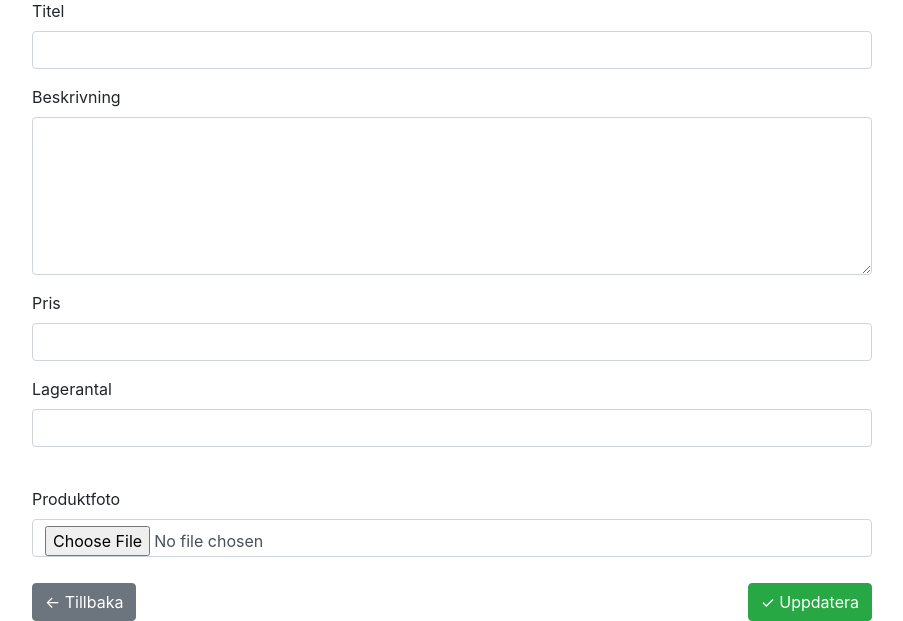
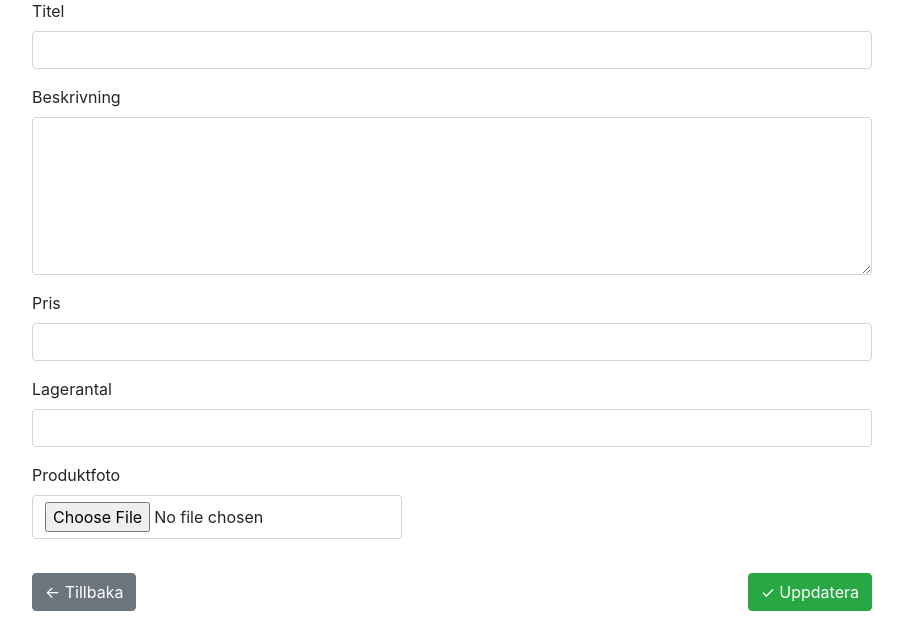
Before and after one commit to norrlandl/kunskapskontroll-2_e-commerce, a PHP site: page /admin/products/update-product.php?productID=1 in a window 1280 px wide. Shown: the part 200-821 px from the top of the page, without its empty margins (188-1091 px from the left). Run offline with PHP 8.4, Linux system fonts and the light colour scheme; data that the repository does not hold is empty.

Commit message:
product file upload

```diff
--- a/public/admin/css/index.css
+++ b/public/admin/css/index.css
@@ -26,3 +26,8 @@ h1 {
 .table-admin thead tr th:first-child {
   width: 7%;
 }
+
+.btn-outline-grey {
+  border-color: #ced4da;
+
+}
--- a/public/admin/products/update-product.php
+++ b/public/admin/products/update-product.php
@@ -115,17 +115,17 @@ $singleProduct = $globalDbHandler->fetchById($_GET['productID'], "products");
 
         <div class="form-group">
             <label for="stock">Lagerantal</label>
-            <input type="number" class="form-control" name="stock" value="<?= htmlentities($singleProduct["stock"]) ?>"><br>
+            <input type="number" class="form-control" name="stock" value="<?= htmlentities($singleProduct["stock"]) ?>">
         </div>
 
         <div class="form-group">
-            <div class="mb-3">
+            <!-- <div class="mb-3">
                 <label for="image" class="form-label">Produktfoto</label>
                 <input type="file" id="image" name="img_url" class="form-control" placeholder="Add image">
-            </div>
-            <!-- <label for="stock">Produktfoto</label><br>
-      <label class="btn-file-upload btn btn-outline-info" for="image">&#43; Välj bild
-        <input type="file" id="image" name="img_url" placeholder="Add image"></label> -->
+            </div> -->
+            <label for="img">Produktfoto</label><br>
+            <label class="btn-file-upload btn btn-outline-grey" for="image">
+                <input type="file" id="image" name="img_url" placeholder="Add image"></label>
         </div>
 
         <input type="submit" name="updateProduct" class="btn btn-success float-right btn-margin" value="&#10003; Uppdatera">
--- a/public/cart/order-confirmation.php
+++ b/public/cart/order-confirmation.php
@@ -9,7 +9,7 @@ if (empty($_SESSION['cartItems'])) {
 if (isset($_GET["orderSuccess"])) {
   $message = '
 
-    <div class="alert alert-success alert-m">
+    <div class="alert alert-success alert-margin">
       Din order har genomförts.
     </div>
 
```
Also changed, not shown: public/admin/products/create-new-product.php (+9 -5 lines).
